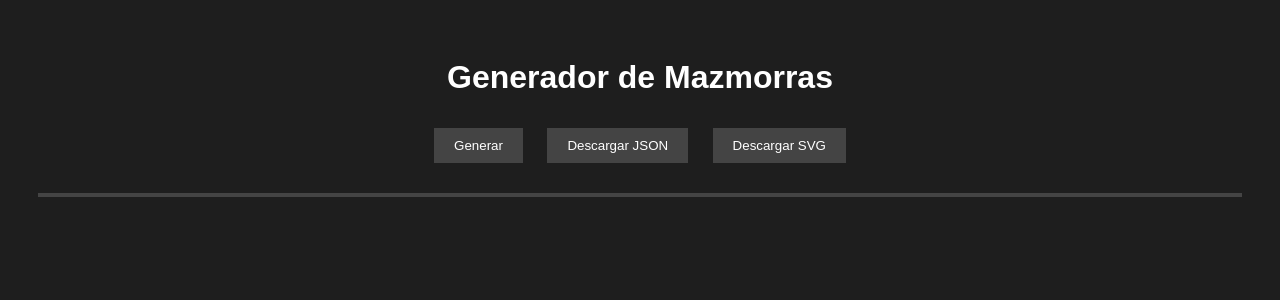
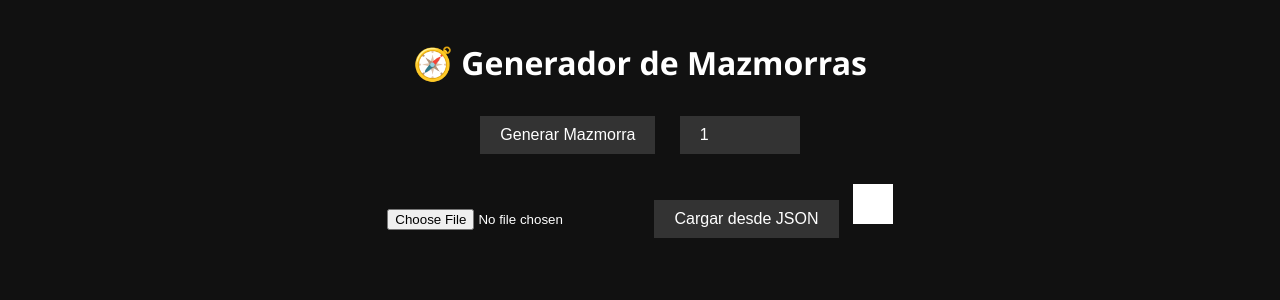
Before and after one commit to zharkrin/generador-mazmorras-panterra, a Flask app: template templates/index.html in a window 1280 px wide. Shown: the top 300 px of the page. Run offline with Flask 3, Linux system fonts and the light colour scheme; the template is opened without the code that fills it, so the values that code supplies are empty.

Commit message:
Actualizar index.html

```diff
--- a/templates/index.html
+++ b/templates/index.html
@@ -5,73 +5,75 @@
     <title>Generador de Mazmorras</title>
     <style>
         body {
-            background: #1e1e1e;
+            background-color: #111;
             color: white;
-            font-family: sans-serif;
+            font-family: 'Segoe UI', sans-serif;
             text-align: center;
-            padding: 30px;
+            margin: 0;
+            padding: 20px;
+        }
+        .btn {
+            background-color: #333;
+            color: white;
+            padding: 10px 20px;
+            border: none;
+            margin: 10px;
+            cursor: pointer;
+            font-size: 16px;
+        }
+        .btn:hover {
+            background-color: #555;
         }
         #mapa {
-            background: #2c2c2c;
-            margin: 20px auto;
-            border: 2px solid #444;
-        }
-        .btn {
-            background: #444;
-            color: white;
-            padding: 10px 20px;
-            margin: 10px;
-            border: none;
-            cursor: pointer;
-        }
-        .btn:hover {
-            background: #666;
+            margin-top: 20px;
+            background-color: white;
+            display: inline-block;
+            padding: 20px;
         }
     </style>
 </head>
 <body>
-    <h1>Generador de Mazmorras</h1>
-    <div>
-        <button class="btn" onclick="generarMazmorra()">Generar</button>
-        <button class="btn" onclick="descargarJSON()">Descargar JSON</button>
-        <button class="btn" onclick="descargarSVG()">Descargar SVG</button>
-    </div>
+    <h1>🧭 Generador de Mazmorras</h1>
+    <button class="btn" onclick="generarMazmorra()">Generar Mazmorra</button>
+    <input type="number" id="nivel" min="1" max="100" value="1" class="btn" style="width: 80px;">
+    <br>
+    <input type="file" id="archivoJSON" accept=".json" style="margin-top: 20px; color: white;">
+    <button class="btn" onclick="cargarDesdeJSON()">Cargar desde JSON</button>
+
     <div id="mapa"></div>
 
     <script>
-        let datosJSON = null;
-        let svgTexto = "";
+        let svgTexto = '';
+        let datosJSON = {};
 
         function generarMazmorra() {
-            fetch('/generar?nivel=1')
+            const nivel = document.getElementById("nivel").value;
+            fetch(`/generar?nivel=${nivel}`)
                 .then(res => res.json())
                 .then(data => {
                     svgTexto = data.svg;
                     datosJSON = data.json;
-                    document.getElementById('mapa').innerHTML = svgTexto;
+                    document.getElementById("mapa").innerHTML = svgTexto;
                 });
         }
 
-        function descargarJSON() {
-            if (!datosJSON) return alert("Genera primero una mazmorra.");
-            const blob = new Blob([JSON.stringify(datosJSON, null, 2)], { type: 'application/json' });
-            const url = URL.createObjectURL(blob);
-            const a = document.createElement('a');
-            a.href = url;
-            a.download = 'mazmorra.json';
-            a.click();
-            URL.revokeObjectURL(url);
-        }
+        function cargarDesdeJSON() {
+            const input = document.getElementById('archivoJSON');
+            if (!input.files[0]) return alert("Selecciona un archivo JSON primero.");
 
-        function descargarSVG() {
-            if (!svgTexto) return alert("Genera primero una mazmorra.");
-            const blob = new Blob([svgTexto], { type: 'image/svg+xml' });
-            const url = URL.createObjectURL(blob);
-            const a = document.createElement('a');
-            a.href = url;
-            a.download = 'mazmorra.svg';
-            a.click();
-            URL.revokeObjectURL(url);
+            const formData = new FormData();
+            formData.append('archivo', input.files[0]);
+
+            fetch('/cargar', {
+                method: 'POST',
+                body: formData
+            })
+            .then(res => res.json())
+            .then(data => {
+                svgTexto = data.svg;
+                datosJSON = data.json;
+                document.getElementById('mapa').innerHTML = svgTexto;
+            });
         }
     </script>
 </body>
```
